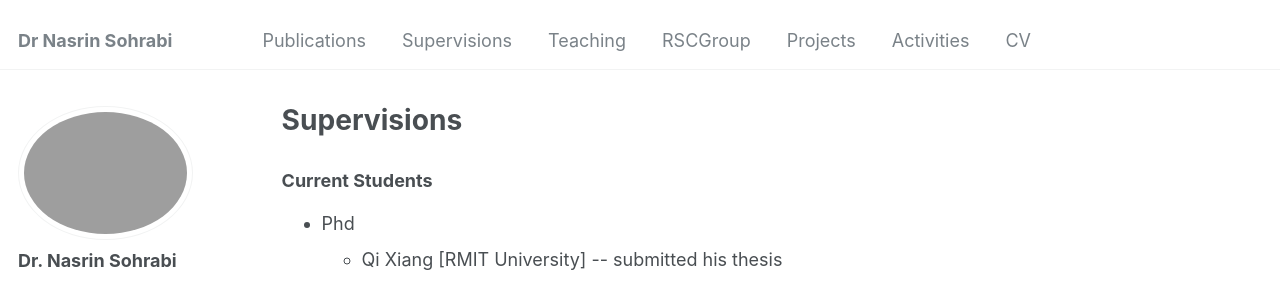
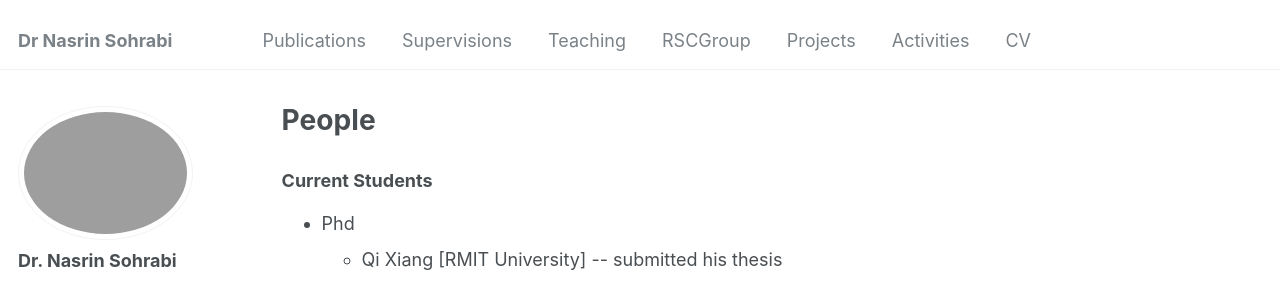
Before and after one commit to Nasrin-Sohrabi/Nasrin-Sohrabi.github.io, a Jekyll site: the page built from _pages/people.html, in a window 1280 px wide and 1305 px high. Shown: the top 284 px of the window. Built offline with Jekyll 4.4.1, drawn with Linux system fonts in a browser that asks for light colours; some web fonts are replaced.

Commit message:
update the intro

```diff
--- a/_config.yml
+++ b/_config.yml
@@ -228,7 +228,7 @@ collections:
   projects:
     output: true
     permalink: /:collection/:path/
-  supervisions:
+  people:
     output: true
     permalink: /:collection/:path/
   activities:
--- a/_pages/supervisions.html
+++ b/_pages/people.html
@@ -1,7 +1,7 @@
 ---
 layout: archive
-title: "Supervisions"
-permalink: /supervisions/
+title: "People"
+permalink: /people/
 author_profile: true
 ---
 
```
